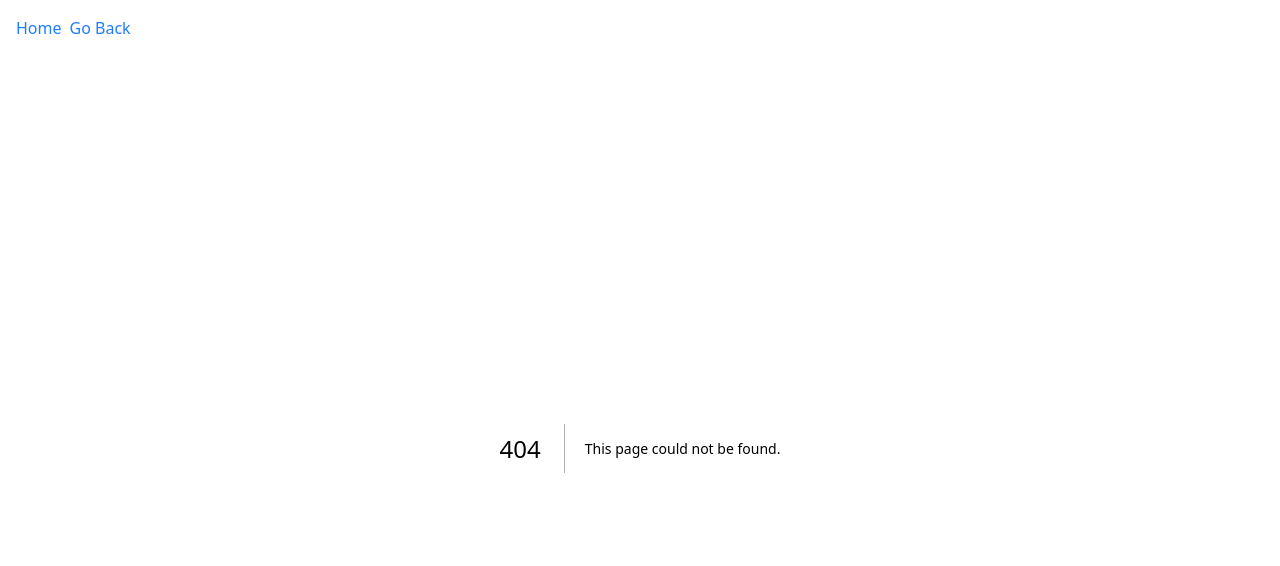
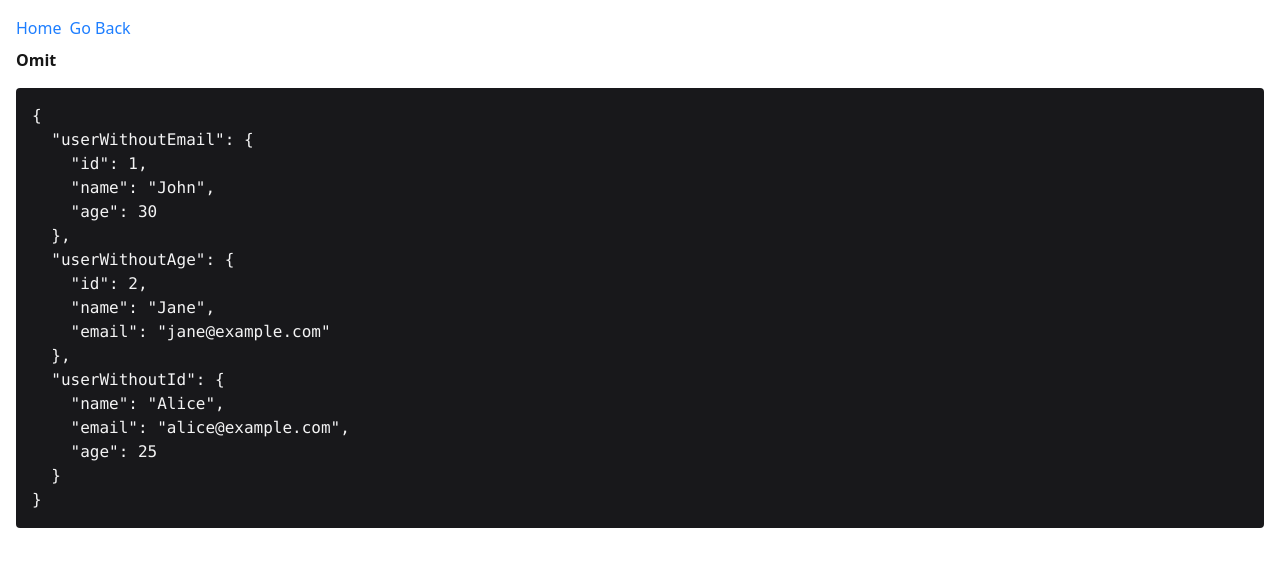
Before and after one commit to emanuelefavero/react-typescript, a Next.js app: page /omit in a window 1280 px wide. Before the commit this address had no page. Shown: the top 566 px of the page. Built offline with nearby package versions, Linux system fonts and the light colour scheme.

Commit message:
feat: add /omit

```diff
--- /dev/null
+++ b/src/app/omit/page.tsx
@@ -0,0 +1,59 @@
+// * Omit <Type, Keys> allows you to remove specific keys from a type
+
+type User = {
+  id: number
+  name: string
+  email: string
+  age: number
+}
+
+type UserWithoutEmail = Omit<User, 'email'>
+// { id: number; name: string; age: number; }
+
+// --------------------------------
+
+// TIP: To recreate Omit, we can use Pick and Exclude
+type MyOmit<T, K extends keyof T> = Pick<T, Exclude<keyof T, K>>
+
+type UserWithoutAge = MyOmit<User, 'age'>
+// { id: number; name: string; email: string; }
+
+// --------------------------------
+
+// TIP: We can also simply use Pick to achieve the same result as Omit, by simply selecting the keys we want to keep
+type UserWithoutId = Pick<User, 'name' | 'email' | 'age'>
+// { name: string; email: string; age: number; }
+
+export default function Page() {
+  const userWithoutEmail: UserWithoutEmail = {
+    id: 1,
+    name: 'John',
+    age: 30,
+  }
+
+  const userWithoutAge: UserWithoutAge = {
+    id: 2,
+    name: 'Jane',
+    email: 'jane@example.com',
+  }
+
+  const userWithoutId: UserWithoutId = {
+    name: 'Alice',
+    email: 'alice@example.com',
+    age: 25,
+  }
+
+  return (
+    <>
+      <h1>Omit</h1>
+
+      <pre className='mt-4 rounded bg-zinc-900 p-4 text-zinc-100'>
+        {JSON.stringify(
+          { userWithoutEmail, userWithoutAge, userWithoutId },
+          null,
+          2,
+        )}
+      </pre>
+    </>
+  )
+}
--- a/src/app/page.tsx
+++ b/src/app/page.tsx
@@ -96,6 +96,9 @@ export default function Home() {
         <li>
           <Link href='/readonly'>Readonly</Link>
         </li>
+        <li>
+          <Link href='/omit'>Omit</Link>
+        </li>
       </ul>
     </>
   )
```
